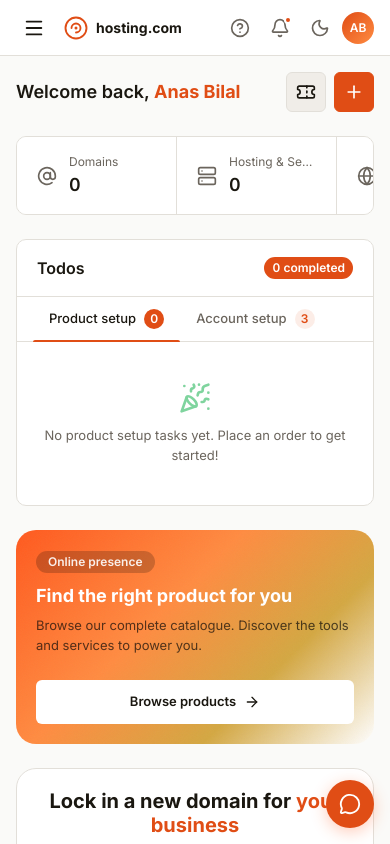
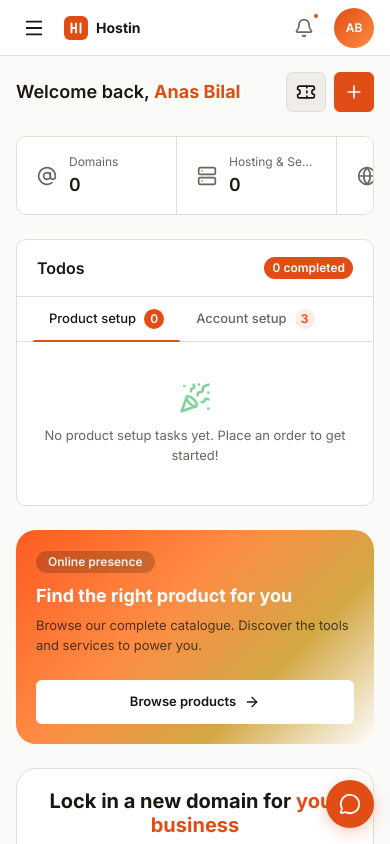
Before and after one commit to MuhammadAnasBilal/Hosting-App-webpage, a Next.js app: page / in a window 390 px wide. Built offline with nearby package versions, Linux system fonts and the light colour scheme.

Commit message:
feat: update logo to Hostin with custom Hi svg, improve topbar layout and mobile responsiveness

```diff
--- a/src/components/layout/Sidebar.tsx
+++ b/src/components/layout/Sidebar.tsx
@@ -40,11 +40,10 @@ export function Sidebar({ collapsed, onToggleCollapse }: SidebarProps) {
       {/* Logo */}
       <div className="sidebar__logo">
         <svg className="sidebar__logo-icon" viewBox="0 0 32 32" fill="none">
-          <circle cx="16" cy="16" r="14" stroke="currentColor" strokeWidth="2.5" />
-          <path d="M10 16c0-3.3 2.7-6 6-6s6 2.7 6 6-2.7 6-6 6" stroke="currentColor" strokeWidth="2.5" strokeLinecap="round" />
-          <circle cx="16" cy="16" r="2" fill="currentColor" />
+          <rect width="32" height="32" rx="8" fill="currentColor" />
+          <path d="M10 10v12 M10 16h6 M16 10v12 M22 14v8 M22 10v2" stroke="var(--base-card)" strokeWidth="2.5" strokeLinecap="round" strokeLinejoin="round" />
         </svg>
-        <span className="sidebar__logo-text">hosting.com</span>
+        <span className="sidebar__logo-text">Hostin</span>
       </div>
 
       {/* Place new order CTA */}
--- a/src/components/layout/TopBar.tsx
+++ b/src/components/layout/TopBar.tsx
@@ -49,11 +49,10 @@ export function TopBar({ onMenuClick, showHamburger }: TopBarProps) {
       {showHamburger && (
         <div className="topbar__mobile-logo">
           <svg className="topbar__mobile-logo-icon" viewBox="0 0 32 32" fill="none">
-            <circle cx="16" cy="16" r="14" stroke="currentColor" strokeWidth="2.5" />
-            <path d="M10 16c0-3.3 2.7-6 6-6s6 2.7 6 6-2.7 6-6 6" stroke="currentColor" strokeWidth="2.5" strokeLinecap="round" />
-            <circle cx="16" cy="16" r="2" fill="currentColor" />
+            <rect width="32" height="32" rx="8" fill="currentColor" />
+            <path d="M10 10v12 M10 16h6 M16 10v12 M22 14v8 M22 10v2" stroke="var(--base-card)" strokeWidth="2.5" strokeLinecap="round" strokeLinejoin="round" />
           </svg>
-          <span className="topbar__mobile-logo-text">hosting.com</span>
+          <span className="topbar__mobile-logo-text">Hostin</span>
         </div>
       )}
 
@@ -94,7 +93,7 @@ export function TopBar({ onMenuClick, showHamburger }: TopBarProps) {
         </div>
 
         {/* Help */}
-        <div style={{ position: 'relative' }} ref={helpRef}>
+        <div style={{ position: 'relative' }} ref={helpRef} className="topbar__hide-on-mobile">
           <button
             className="topbar__icon-btn"
             onClick={() => toggleDropdown('help')}
@@ -167,12 +166,14 @@ export function TopBar({ onMenuClick, showHamburger }: TopBarProps) {
 
         {/* Theme toggle */}
         <button
-          className="topbar__icon-btn"
+          className="topbar__icon-btn topbar__hide-on-mobile"
           onClick={toggleTheme}
           aria-label={`Switch to ${theme === 'dark' ? 'light' : 'dark'} mode`}
         >
           {theme === 'dark' ? <Sun /> : <Moon />}
         </button>
+
+        <div className="topbar__divider" />
 
         {/* Profile */}
         <div style={{ position: 'relative' }} ref={profileRef}>
@@ -196,6 +197,17 @@ export function TopBar({ onMenuClick, showHamburger }: TopBarProps) {
                 <Settings size={18} />
                 <span>Settings</span>
               </button>
+              <div className="dropdown-panel__mobile-only">
+                <div className="dropdown-panel__separator" />
+                <button className="dropdown-panel__item" role="menuitem">
+                  <HelpCircle size={18} />
+                  <span>Help & Support</span>
+                </button>
+                <button className="dropdown-panel__item" role="menuitem" onClick={toggleTheme}>
+                  {theme === 'dark' ? <Sun size={18} /> : <Moon size={18} />}
+                  <span>{theme === 'dark' ? 'Light Mode' : 'Dark Mode'}</span>
+                </button>
+              </div>
               <div className="dropdown-panel__separator" />
               <button className="dropdown-panel__item" role="menuitem">
                 <LogOut size={18} />
--- a/src/styles/topbar.css
+++ b/src/styles/topbar.css
@@ -92,20 +92,30 @@
   flex: 1;
 }
 
-/* --- Right-side actions --- */
 .topbar__actions {
   display: flex;
   align-items: center;
-  gap: var(--space-1);
+  gap: var(--space-2);
 }
 
-/* --- Generic icon button --- */
+/* --- Utilities & Separator --- */
+.topbar__divider {
+  width: 1px;
+  height: 24px;
+  background: var(--border);
+  margin: 0 var(--space-1);
+}
+
+.topbar__hide-on-mobile {
+  display: flex;
+}
+
 .topbar__icon-btn {
   display: flex;
   align-items: center;
   justify-content: center;
-  width: 36px;
-  height: 36px;
+  width: 40px;
+  height: 40px;
   border-radius: var(--radius-sm);
   color: var(--base-muted-foreground);
   position: relative;
@@ -167,8 +177,8 @@
   display: flex;
   align-items: center;
   justify-content: center;
-  width: 32px;
-  height: 32px;
+  width: 36px;
+  height: 36px;
   border-radius: var(--radius-full);
   background: linear-gradient(135deg, var(--primary), var(--gradient-warm-mid));
   color: var(--primary-foreground);
@@ -197,6 +207,10 @@
   animation: scale-in 150ms ease-out;
   overflow: hidden;
   padding-bottom: var(--space-2);
+}
+
+.dropdown-panel__mobile-only {
+  display: none;
 }
 
 .dropdown-panel__header {
@@ -342,8 +356,24 @@
   }
 
   .topbar__support-pin,
-  .topbar__reward-btn {
+  .topbar__reward-btn,
+  .topbar__hide-on-mobile,
+  .topbar__divider {
     display: none;
+  }
+
+  .dropdown-panel__mobile-only {
+    display: block;
+  }
+
+  .topbar__icon-btn {
+    width: 44px;
+    height: 44px;
+  }
+
+  .topbar__avatar-btn {
+    width: 40px;
+    height: 40px;
   }
 
   .dropdown-panel {
```
